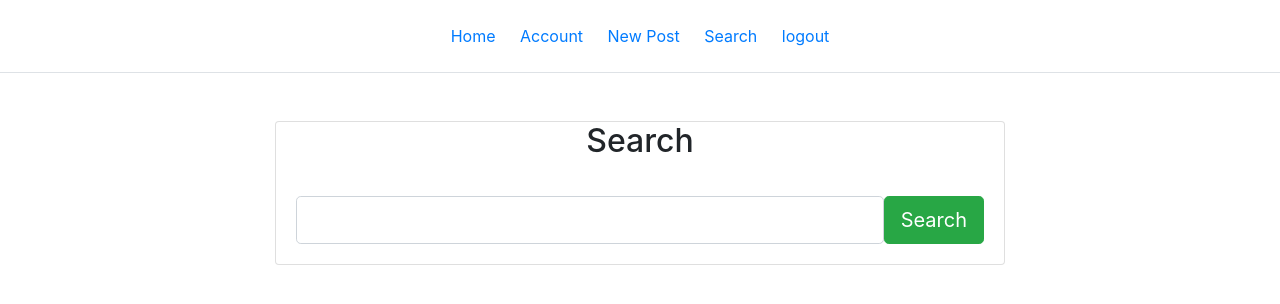
After one commit to 96princepeter/flask, a Flask app: page /search in a window 1280 px wide. The commit adds this page. Shown: the top 304 px of the page. Run offline with Flask 2, Linux system fonts and the light colour scheme; a user stored in the database is signed in; some libraries are stand-ins or nearby versions.

Commit message:
search updated and time added

```diff
--- a/flaskone/__init__.py
+++ b/flaskone/__init__.py
@@ -8,10 +8,12 @@ from flask_login import LoginManager
 app = Flask(__name__)
 app.config['SECRET_KEY'] = '5791628bb0b13ce0c676dfde280ba245'
 app.config['SQLALCHEMY_DATABASE_URI'] = 'sqlite:///flask.db'
+
 db = SQLAlchemy(app)
 bcrypt = Bcrypt(app)
 login_manager = LoginManager(app)
 login_manager.login_view = 'login'
 login_manager.login_message_category = 'info'
 
+
 from flaskone import routes
--- a/flaskone/forms.py
+++ b/flaskone/forms.py
@@ -1,8 +1,8 @@
-from flask_wtf import FlaskForm
+from flask_wtf import FlaskForm, Form
 from wtforms import StringField,PasswordField,SubmitField,BooleanField
 from wtforms.validators import DataRequired,Length,Email,EqualTo, ValidationError
 from flaskone.models import User
-
+import wtforms
 
 class RegistrationForm(FlaskForm):
     username = StringField('Username',validators=[DataRequired(),Length(min=2, max=20)])
@@ -33,3 +33,6 @@ class PostForm(FlaskForm):
     title = StringField('Title',validators=[DataRequired(),Length(min=2, max=20)])
     content = StringField('Content',validators=[DataRequired(),Length(min=2, max=130)])
     submit = SubmitField('Post')
+
+class SearchForm(Form):
+    key = StringField('Search',validators=[DataRequired(),Length(min=2, max=20)])
--- a/flaskone/routes.py
+++ b/flaskone/routes.py
@@ -1,10 +1,9 @@
 from flask import render_template,redirect,url_for,request
 from flaskone import app, db, bcrypt
-from flaskone.forms import RegistrationForm,LoginForm,PostForm
+from flaskone.forms import RegistrationForm,LoginForm,PostForm,SearchForm
 from flaskone.models import User,Post
 from flask_login import login_user, current_user, logout_user, login_required
 from sqlalchemy import desc
-
 
 @app.route("/")
 @app.route("/home")
@@ -55,7 +54,7 @@ def logout():
 @app.route("/account")
 @login_required
 def account():
-    posts = Post.query.filter_by(user_id=current_user.id).order_by(desc(Post.date_posted)).all()
+    posts = Post.query.filter_by(user_id=current_user.id).order_by(desc(Post.date_posted))
     return render_template('account.html', title='Account',posts=posts)
 
 
@@ -68,7 +67,6 @@ def new_post():
     form = PostForm()
     if form.validate_on_submit():
         post = Post(title=form.title.data, content=form.content.data, author=current_user)
-        print('some data ', post)
         db.session.add(post)
         db.session.commit()
         return redirect(url_for('home'))
@@ -76,6 +74,7 @@ def new_post():
                            form=form, legend='New Post')
 
 @app.route("/post/<int:post_id>")
+@login_required
 def post(post_id):
     post = Post.query.get_or_404(post_id)
     return render_template('post.html', title=post.title, post=post)
@@ -111,3 +110,23 @@ def delete_post(post_id):
     db.session.delete(post)
     db.session.commit()
     return redirect(url_for('home'))
+
+@app.route("/search", methods=['GET','POST'])
+@login_required
+def search():
+	form = SearchForm()
+	if request.method == 'POST':
+
+
+		# posts = Post.query.filter(title__contains=key)
+		# print(posts,'postssssssssssssssssssss')
+
+		if form.validate_on_submit():
+		 	posts = Post.query.filter((Post.title.like('%'+form.key.data+'%'))| (Post.content.like('%'+form.key.data+'%')))
+		 	user =User.query.filter_by(username=form.key.data).first()
+			if len(posts.all())>0:
+				return render_template('search.html',title='author',form=form, posts=posts.all())
+			elif user:
+				return render_template('search.html',title='author',form=form, posts=user.posts)
+
+	return render_template('search.html',title='get',form=form)
--- a/flaskone/templates/account.html
+++ b/flaskone/templates/account.html
@@ -15,6 +15,7 @@
 	        <div class="article-metadata">
 	          <a class="mr-2" href="{{ url_for('account')}}">{{ post.author.username }}</a>
 	          <small class="text-muted">{{ post.date_posted.strftime('%Y-%m-%d') }}</small>
+	          <small class="text-muted">{{ post.date_posted.strftime('%H:%M:%S') }}</small>
 	        </div>
 
 	        <h2><a class="article-title" href="{{ url_for('post', post_id=post.id) }}">{{ post.title }}</a></h2>
--- a/flaskone/templates/base.html
+++ b/flaskone/templates/base.html
@@ -27,6 +27,7 @@
 	 {% if current_user.is_authenticated %}
 	 	<div class="d-inline-block"> <a href="{{ url_for('account')}}"> Account </a> </div>
 	 	<div class="d-inline-block "> <a href="{{ url_for('new_post')}}"> New Post </a> </div>
+	 	<div class="d-inline-block "> <a href="{{ url_for('search')}}"> Search </a> </div>
 		<div class="d-inline-block "> <a href="{{ url_for('logout')}}"> logout </a> </div>
 
 
--- a/flaskone/templates/home.html
+++ b/flaskone/templates/home.html
@@ -6,6 +6,7 @@
 <div class="container">
 	<div class="card">
 		{% block content %}
+			{% if current_user.is_authenticated %}
 				{% for post in posts %}
 					<div class="card-body">
 						<article class="media content-section">
@@ -14,7 +15,8 @@
 
 					        <div class="article-metadata">
 					          <a class="mr-2" href="{{ url_for('account')}}">{{ post.author.username }}</a>
-				          <small class="text-muted">{{ post.date_posted.strftime('%Y-%m-%d') }}</small>
+					          <small class="text-muted">{{ post.date_posted.strftime('%d-%m-%Y') }}</small>
+					          <small class="text-muted">{{ post.date_posted.strftime('%H:%M:%S') }}</small>
 					        </div>
 
 					        <h2><a class="article-title" href="{{ url_for('post', post_id=post.id) }}">{{ post.title }}</a></h2>
@@ -23,6 +25,7 @@
 					    </article>
 					</div>
 			    {% endfor %}
+			{% endif %}
 		{% endblock %}
 	</div>
 </div>
--- a/flaskone/templates/post.html
+++ b/flaskone/templates/post.html
@@ -7,6 +7,7 @@
       <div class="article-metadata">
         <a class="mr-2" href="{{ url_for('account')  }}">{{ post.author.username }}</a>
         <small class="text-muted">{{ post.date_posted.strftime('%Y-%m-%d') }}</small>
+        <small class="text-muted">{{ post.date_posted.strftime('%H:%M:%S') }}</small>
         {% if post.author == current_user %}
           <div>
             <a class="btn btn-secondary btn-sm mt-1 mb-1" href="{{ url_for('update_post', post_id=post.id) }}">Update</a>
--- /dev/null
+++ b/flaskone/templates/search.html
@@ -0,0 +1,63 @@
+
+<center>
+{% extends "base.html" %}
+</center>
+
+{% block content %}
+
+
+<div class="container">
+  <br/> </br>
+  <div class="row justify-content-center">
+    <div class="col-12 col-md-10 col-lg-8">
+
+        <form class="card card-sm" method="POST" name="searchform">
+          {{form.hidden_tag() }}
+          <div class="col-auto">
+             <h2> {{form.key.label}} </h2>
+          </div>
+            <div class="card-body row no-gutters align-items-center">
+
+                <div class="col-auto">
+                    <i class="fas fa-search h4 text-body"></i>
+                </div>
+                <!--end of col-->
+                <div class="col">
+                                 {{form.key(**{'class':'form-control form-control-lg form-control-borderless'})}}
+
+                </div>
+                <!--end of col-->
+                <div class="col-auto">
+                    <button class="btn btn-lg btn-success" type="submit">Search</button>
+                </div>
+                <!--end of col-->
+            </div>
+        </form>
+    </div>
+    <!--end of col-->
+
+
+
+
+  </div>
+  {% if title == 'author'%}
+    {% for post in posts %}
+      <div class="card-body">
+        <article class="media content-section">
+          <div class="media-body">
+            <div class="article-metadata">
+              <a class="mr-2" href="{{ url_for('account')}}">{{ post.author.username }}</a>
+              <small class="text-muted">{{ post.date_posted.strftime('%Y-%m-%d') }}</small>
+              <small class="text-muted">{{ post.date_posted.strftime('%H:%M:%S') }}</small>
+            </div>
+            <h2><a class="article-title" href="{{ url_for('post', post_id=post.id) }}">{{ post.title }}</a></h2>
+            <p class="article-content col-md-3">{{ post.content }}</p>
+          </div>
+        </article>
+      </div>
+    {% endfor %}
+  {% endif %}
+
+   <!--
+</div> -->
+{% endblock %}
--- a/run.py
+++ b/run.py
@@ -1,4 +1,5 @@
 from flaskone import app
 
 if __name__=='__main__':
-    app.run(debug=True)
+    app.debug=True
+    app.run(host='0.0.0.0',port=5000)
```
Also changed, not shown: flaskone/models.py (+7 -1 lines), flaskone/flask.db, 8 other files. Lines whose indentation alone changed are shown as unchanged.
